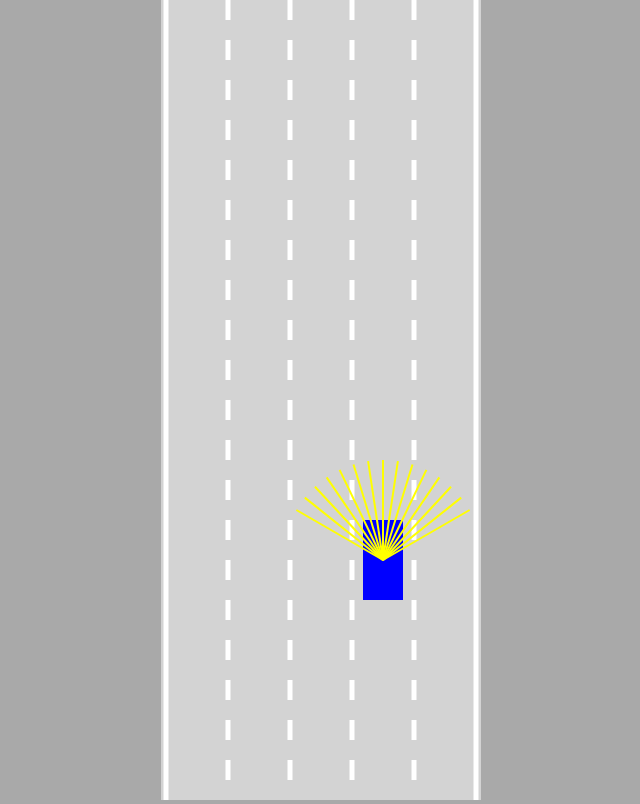
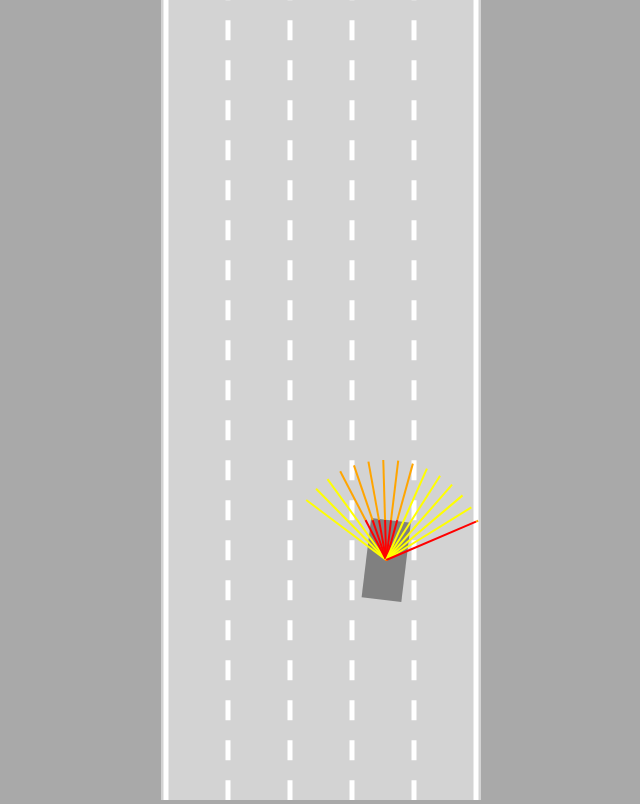
Before and after one commit to xavios/car-neural-network, a website: page index.html in a window 1280 px wide. Shown: the whole page, without its empty margins (319-959 px from the left). Drawn offline with Linux system fonts and the light colour scheme.

Commit message:
untrained neural network works

```diff
--- a/index.html
+++ b/index.html
@@ -16,6 +16,7 @@
     <script src="./js/controlls.js"></script>
     <script src="./js/car.js"></script>
     <script src="./js/sensor.js"></script>
+    <script src="./js/neural-network.js"></script>
     <script src="./js/index.js"></script>
   </body>
   <!-- adding curves to the road would be a nice homework -->
--- a/js/car.js
+++ b/js/car.js
@@ -17,12 +17,16 @@ class Car {
     this.friction = 0.05;
     this.angle = 0;
 
-    if (this.options.type === "DRIVEABLE") {
+    if (this.options.type === "DRIVEABLE" || this.options.type === "AI") {
       this.sensor = new Sensor(this);
     }
     this.controlls = new Controlls(this.options.type);
     this.polygon = [];
     this.damaged = false;
+
+    if (this.options.type === "AI") {
+      this.brain = new NeuralNetwork([this.sensor.rayCount, 6, 4]);
+    }
   }
 
   draw(ctx) {
@@ -49,9 +53,22 @@ class Car {
       if (this.sensor) {
         this.sensor.update(roadBorders, traffic);
       }
-    }
-    if (!this.damaged) {
       this.damaged = this.#setDamaged(roadBorders, traffic);
+
+      if (this.brain) {
+        const controlls = NeuralNetwork.feedForward(
+          this.sensor.readings.map((s) => {
+            return s !== null ? 1 - s.offset : 0;
+          }),
+          this.brain
+        );
+
+        this.controlls.forward = controlls[0];
+        this.controlls.left = controlls[1];
+        this.controlls.right = controlls[2];
+        this.controlls.reverse = controlls[3];
+        console.log(this.controlls);
+      }
     }
   }
 
--- a/js/index.js
+++ b/js/index.js
@@ -4,7 +4,7 @@ canvas.width = 320;
 const ctx = canvas.getContext("2d");
 const road = new Road(canvas.width / 2, canvas.width, 5);
 const car = new Car(road.getLaneCenter(3), window.innerHeight / 2, {
-  type: "DRIVEABLE",
+  type: "AI",
   color: "blue",
 });
 
--- /dev/null
+++ b/js/neural-network.js
@@ -0,0 +1,56 @@
+class NeuralNetwork {
+  constructor(neuronCounts) {
+    this.levels = [];
+    for (let i = 0; i < neuronCounts.length - 1; i++) {
+      this.levels.push(new Level(neuronCounts[i], neuronCounts[i + 1]));
+    }
+  }
+
+  static feedForward(givenInputs, network) {
+    let outputs = Level.feedForward(givenInputs, network.levels[0]);
+    for (let i = 1; i < network.levels.length; i++) {
+      outputs = Level.feedForward(outputs, network.levels[i]);
+    }
+    return outputs;
+  }
+}
+
+class Level {
+  constructor(inputCnt, outputCnt) {
+    this.input = new Array(inputCnt);
+    this.output = new Array(outputCnt);
+
+    this.bias = new Array(outputCnt);
+
+    this.weights = new Array(inputCnt);
+    for (let i = 0; i < inputCnt; i++) {
+      this.weights[i] = new Array(outputCnt);
+    }
+
+    this.#randomize();
+  }
+
+  #randomize() {
+    for (let i = 0; i < this.input.length; i++) {
+      for (let j = 0; j < this.output.length; j++) {
+        this.weights[i][j] = Math.random() * 2 - 1;
+      }
+    }
+
+    for (let i = 0; i < this.output.length; i++) {
+      this.bias[i] = Math.random() * 2 - 1;
+    }
+  }
+
+  static feedForward(givenInputs, level) {
+    level.input = givenInputs;
+    for (let i = 0; i < level.output.length; i++) {
+      let sum = 0;
+      for (let j = 0; j < level.input.length; j++) {
+        sum += level.input[j] * level.weights[j][i];
+      }
+      level.output[i] = sum > level.bias[i] ? 1 : 0;
+    }
+    return level.output;
+  }
+}
```
